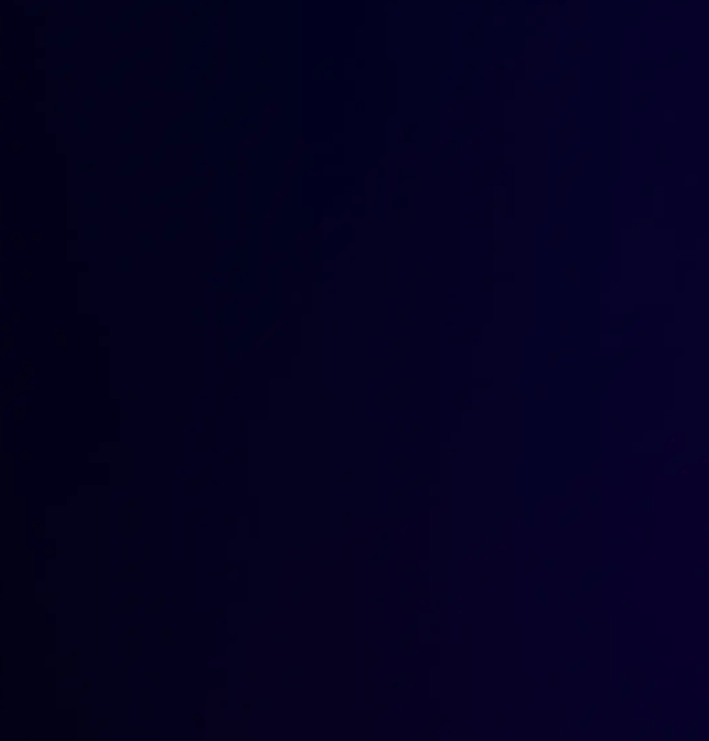
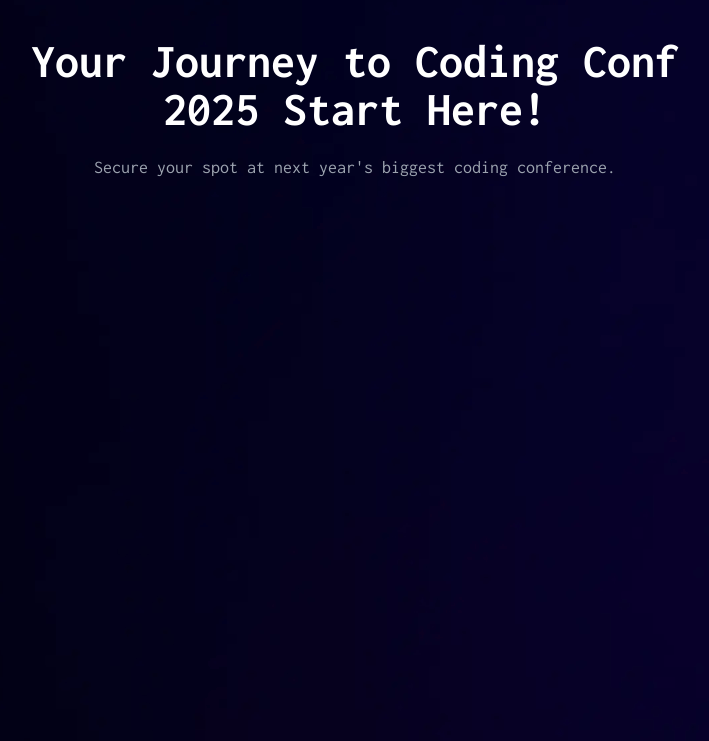
Before and after one commit to muktadir1280/conference-ticket, a plain HTML site: page index.html in a window 1280 px wide. Shown: the part 59-800 px from the top of the page, without its empty margins (285-994 px from the left). Drawn offline with nearby package versions, Linux system fonts and the light colour scheme.

Commit message:
second title complete

```diff
--- a/index.html
+++ b/index.html
@@ -10,12 +10,21 @@
 </head>
 
 <body>
+  <!-- first title -->
   <div class="max-w-screen-xl mx-auto">
     <div class="title flex justify-center gap-2 items-center">
       <img class="w-7 h-7" src="./images/logo-mark.svg" alt="">
       <h2 class="font-bold text-3xl">Coding conf</h2>
     </div>
   </div>
+  <!-- second title -->
+  <div class="max-w-screen-xl mx-auto">
+    <h1 class="text-white text-5xl mt-10 font-bold text-center">Your Journey to Coding Conf <br> 2025 Start Here!</h1>
+    <p class="text-gray-400 text-center text-lg mt-5">Secure your spot at next year's biggest coding conference.</p>
+  </div>
+
+
+
 
 
   <script src="https://cdn.tailwindcss.com"></script>
```
